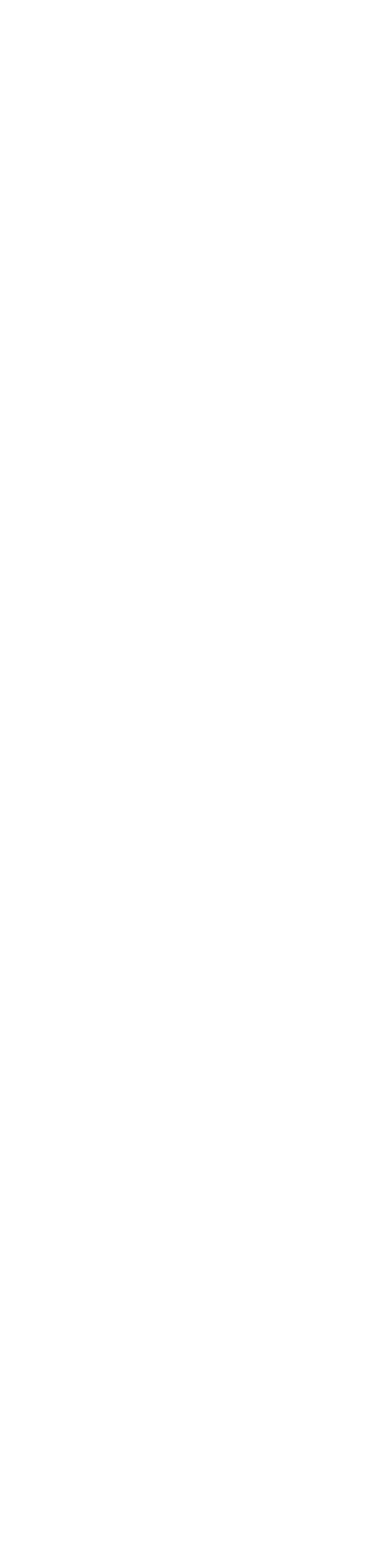
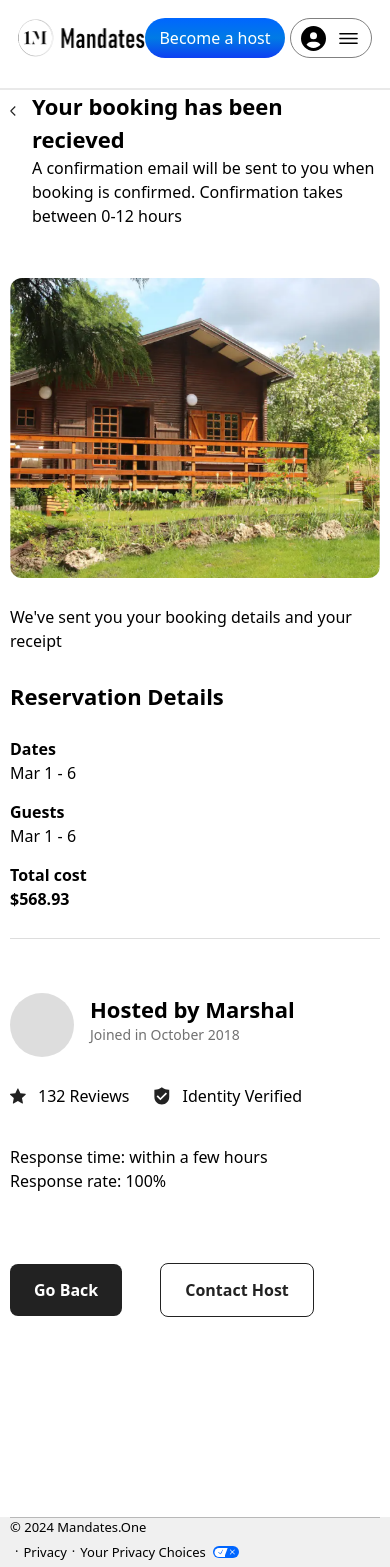
Before and after one commit to GeneralMarshal/Mandate-v2, a React (Vite) app: page /Bookingconfirmation in a window 390 px wide. Before the commit this address had no page. Shown: the top 1567 px of the page. Before the commit the page ends 844 px from the top, so only its background shows below. Built offline with nearby package versions, Linux system fonts and the light colour scheme.

Commit message:
booking confirmation updated and header updated for small screens

```diff
--- a/src/App.jsx
+++ b/src/App.jsx
@@ -3,6 +3,7 @@ import LandingPage from "./Pages/LandingPage";
 import Viewlistings from "./Pages/Viewlistings";
 import ConfirmPay from "./Pages/ConfirmPay";
 import { Routes, Route } from "react-router-dom";
+import BookingConfirmation from "./Pages/BookingConfirmation";
 
 function App() {
   return (
@@ -12,6 +13,7 @@ function App() {
           <Route path="Confirmpay" element={<ConfirmPay />}></Route>
           <Route path="/" element={<LandingPage />}></Route>
           <Route path="Viewlistings" element={<Viewlistings />}></Route>
+          <Route path="Bookingconfirmation" element={<BookingConfirmation />}></Route>
         </Routes>
       </div>
     </div>
--- a/src/Components/Footer.jsx
+++ b/src/Components/Footer.jsx
@@ -1,11 +1,11 @@
 import "../Styles/Footer.css"
 
-export default function Footer(){
+export default function Footer(props){
     return (
       <>
         <div className="footer flex w-[100%] justify-center">
           <div className=" max-w-[1400px] w-[100%]">
-            <div className="links w-[100%] max-w-[800px]">
+            {props.links ?  <div className="links w-[100%] max-w-[800px]">
               <div>
                 <ul>
                   <li>Support</li>
@@ -22,7 +22,8 @@ export default function Footer(){
                   <li>Top deals</li>
                 </ul>
               </div>
-            </div>
+            </div> : ""}
+
             <div className="footer-foot">
               <div className="copyright-privacy">
                 <p className="copyright">© 2024 Mandates.One</p>
--- a/src/Components/HeaderMain.jsx
+++ b/src/Components/HeaderMain.jsx
@@ -28,7 +28,7 @@ export default function HeaderMain(props) {
   return (
     <>
       <header className="">
-        <div className="login-container pb-[20px]">
+        <div className="login-container pb-[0] md:pb-[20px]">
           <div className="mandate-icon">
             <img
               className="logo"
--- /dev/null
+++ b/src/Components/Hostprofile.jsx
@@ -0,0 +1,42 @@
+export default function HostProfile() {
+  return (
+    <>
+      <div className="host-profile flex py-[27px]">
+        <div className=" w-[64px] h-[64px] bg-[#dddddd] rounded-[50%] mr-[16px]"></div>
+        <div>
+          <p className=" font-[600] text-[22px] ">Hosted by Marshal</p>
+          <p className=" font-[400] text-[14px] leading-[18px] text-[#717171]">
+            Joined in October 2018
+          </p>
+        </div>
+      </div>
+      <div className=" ">
+        <div className="  ">
+          <div className="host-achievements flex mb-[37px]">
+            <span className=" flex mr-[25px]">
+              <img
+                className=" mr-[12px] w-[16px]"
+                src="Assets/icons/star.svg"
+                alt=""
+              />
+              <p>132 Reviews</p>
+            </span>
+            <span className=" flex">
+              <img
+                className=" mr-[12px] w-[16px]"
+                src="Assets/icons/verified-badge.svg"
+                alt=""
+              />
+              <p>Identity Verified</p>
+            </span>
+          </div>
+        </div>
+        <div>
+          <p>Response time: within a few hours</p>
+          <p>Response rate: 100%</p>
+        </div>
+
+      </div>
+    </>
+  );
+}
--- /dev/null
+++ b/src/Pages/BookingConfirmation.jsx
@@ -0,0 +1,75 @@
+import React from 'react'
+import "../Styles/BookingConfirmation.css"
+import HeaderMain from '../Components/HeaderMain'
+import Footer from "../Components/Footer";
+import HostProfile from '../Components/Hostprofile'
+
+const BookingConfirmation = () => {
+  return (
+    <>
+      <HeaderMain />
+      <main className=" max-w-[1120px] mx-auto px-[10px]">
+        <div className="">
+          <div className=" flex mb-[50px]">
+            <span className=" flex align-center h-[42px]">
+              <img
+                src="Assets/icons/back-to.svg"
+                alt="go back"
+                className=" w-[6px] mr-[22px]"
+              />
+            </span>
+            <div>
+              <p className=" flex font-[600] text-[22px] md:text-[32px]">
+                Your booking has been recieved
+              </p>
+              <p className=" flex font-[400] md:font-[600] text-[16px] md:text-[20px]">
+                A confirmation email will be sent to you when booking is
+                confirmed. Confirmation takes between 0-12 hours
+              </p>
+            </div>
+          </div>
+        </div>
+        <div className="h-[300px] md:h-[400px]  xl:h-[560px] overflow-hidden rounded-[12px]">
+          <img
+            src="Assets/images/viewImages/outside.png"
+            alt=""
+            className="w-full h-full  object-cover object-center"
+          />
+        </div>
+        <p className="flex font-[400] md:font-[600] text-[16px] md:text-[22px] my-[27px]">
+          We've sent you your booking details and your receipt
+        </p>
+        <div className="">
+          <h1 className=" font-[600] text-[22px] md:text-[32px] mb-[24px]">
+            Reservation Details
+          </h1>
+          <div className=" mb-[15px]">
+            <h3 className=" font-[600] text-[16px] ">Dates</h3>
+            <p>Mar 1 - 6</p>
+          </div>
+          <div className=" mb-[15px]">
+            <h3 className=" font-[600] text-[16px] ">Guests</h3>
+            <p>Mar 1 - 6</p>
+          </div>
+          <div className="\">
+            <h3 className=" font-[600] text-[16px] ">Total cost</h3>
+            <p className="font-[600] text-[16px]">$568.93</p>
+          </div>
+        </div>
+        <div className=" h-[1px] w-[100%] bg-[#dddddd] my-[27px]"></div>
+        <HostProfile />
+        <div className=' my-[70px] mb-[200px] md:mb-[400px]'>
+          <button className=" py-[14px] px-[24px] bg-[#222222] text-[#ffffff] rounded-[8px] font-[600] text-[16px] mr-[38px]">
+            Go Back
+          </button>
+          <button className=" py-[14px] px-[24px] text-[#222222] bg-[#ffffff] rounded-[8px] border-solid border-[1px] border-[#222222] font-[600] text-[16px]">
+            Contact Host
+          </button>
+        </div>
+      </main>
+      <Footer links={false}/>
+    </>
+  );
+}
+
+export default BookingConfirmation
--- a/src/Pages/LandingPage.jsx
+++ b/src/Pages/LandingPage.jsx
@@ -15,7 +15,7 @@ export default function LandingPage() {
       <Banner />
       <Filter />
       <Main />
-      <Footer/>
+      <Footer links={true} />
     </>
   );
 }
--- a/src/Pages/Viewlistings.jsx
+++ b/src/Pages/Viewlistings.jsx
@@ -197,7 +197,7 @@ export default function Viewlistings(){
           </section>
         </main>
         <footer>
-          <Footer />
+          <Footer links={true} />
         </footer>
       </>
     );
```
Also changed, not shown: src/Styles/BookingConfirmation.css (added).
